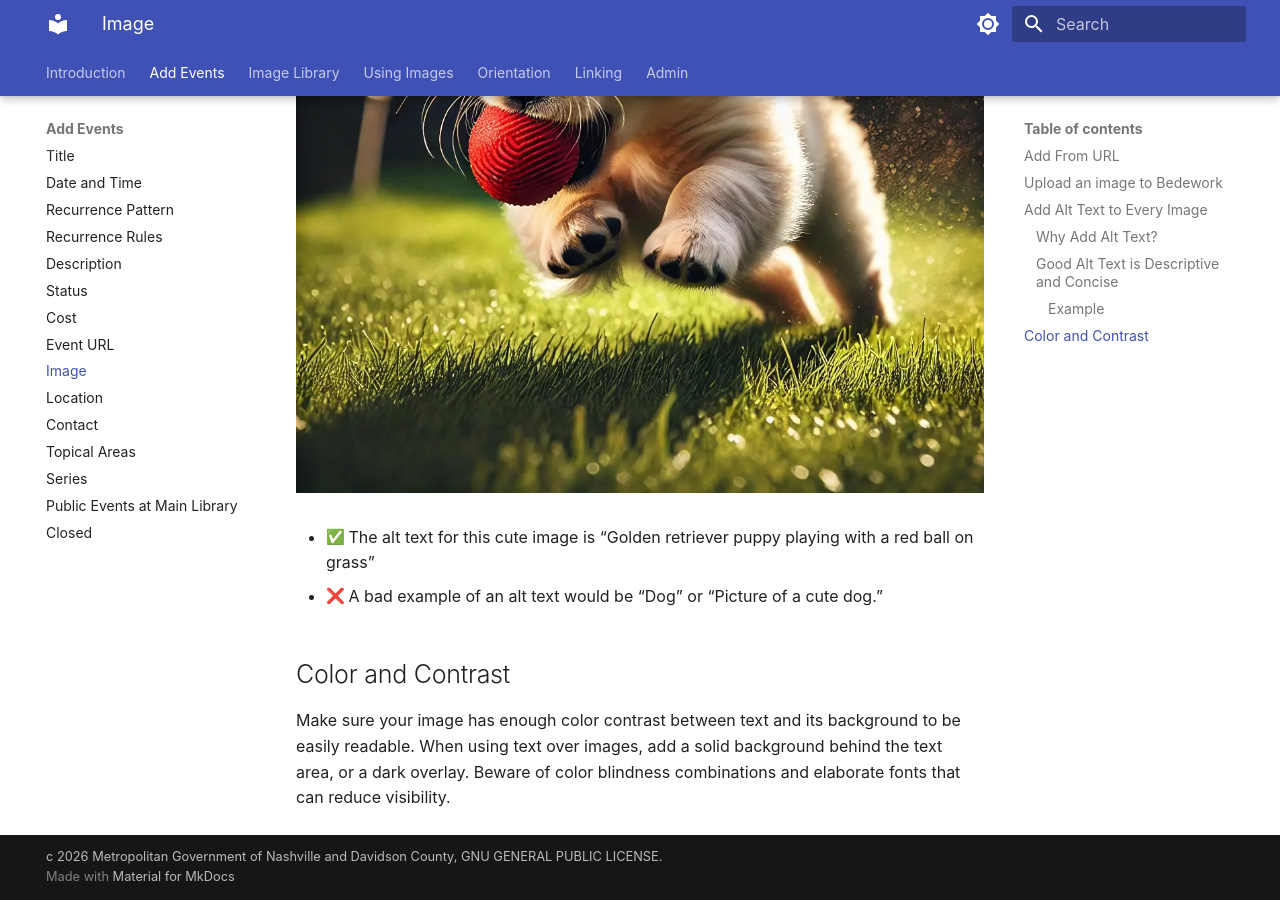
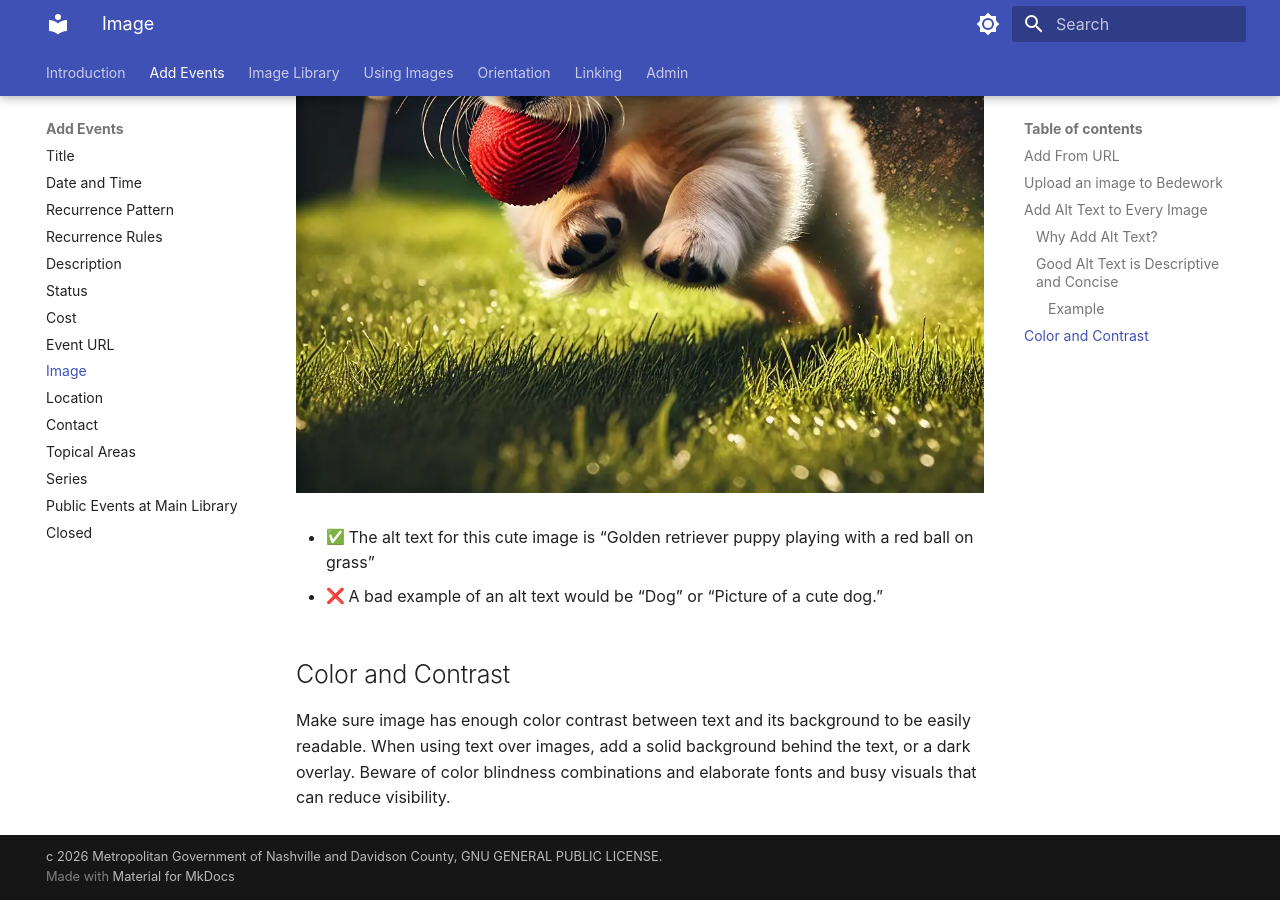
Before and after one commit to Nashville-Public-Library/bedework-docs, an MkDocs documentation site: the page built from docs/add-events/image.md, in a window 1280 px wide and 900 px high, scrolled down 2238 px. Built offline with MkDocs 1.6.1 and Material for MkDocs 9.7.7, drawn with Linux system fonts in a browser that asks for light colours; emoji names are drawn with the system emoji font.

Commit message:
language

```diff
--- a/docs/add-events/image.md
+++ b/docs/add-events/image.md
@@ -59,4 +59,4 @@ Alt Text is a brief description of the image.
 
 ## Color and Contrast
 
-Make sure your image has enough color contrast between text and its background to be easily readable. When using text over images, add a solid background behind the text area, or a dark overlay. Beware of color blindness combinations and elaborate fonts that can reduce visibility.
+Make sure image has enough color contrast between text and its background to be easily readable. When using text over images, add a solid background behind the text, or a dark overlay. Beware of color blindness combinations and elaborate fonts and busy visuals that can reduce visibility.
```
